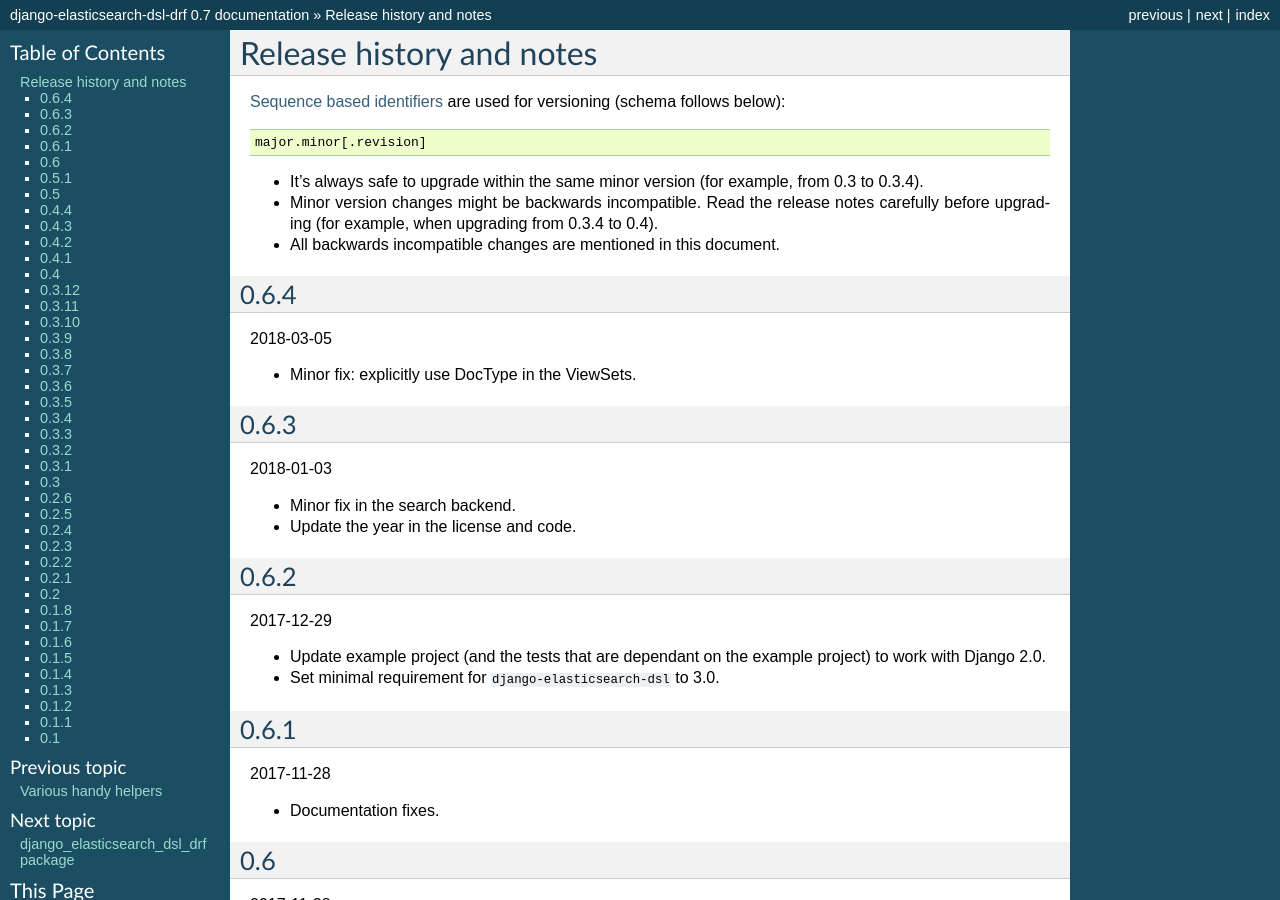
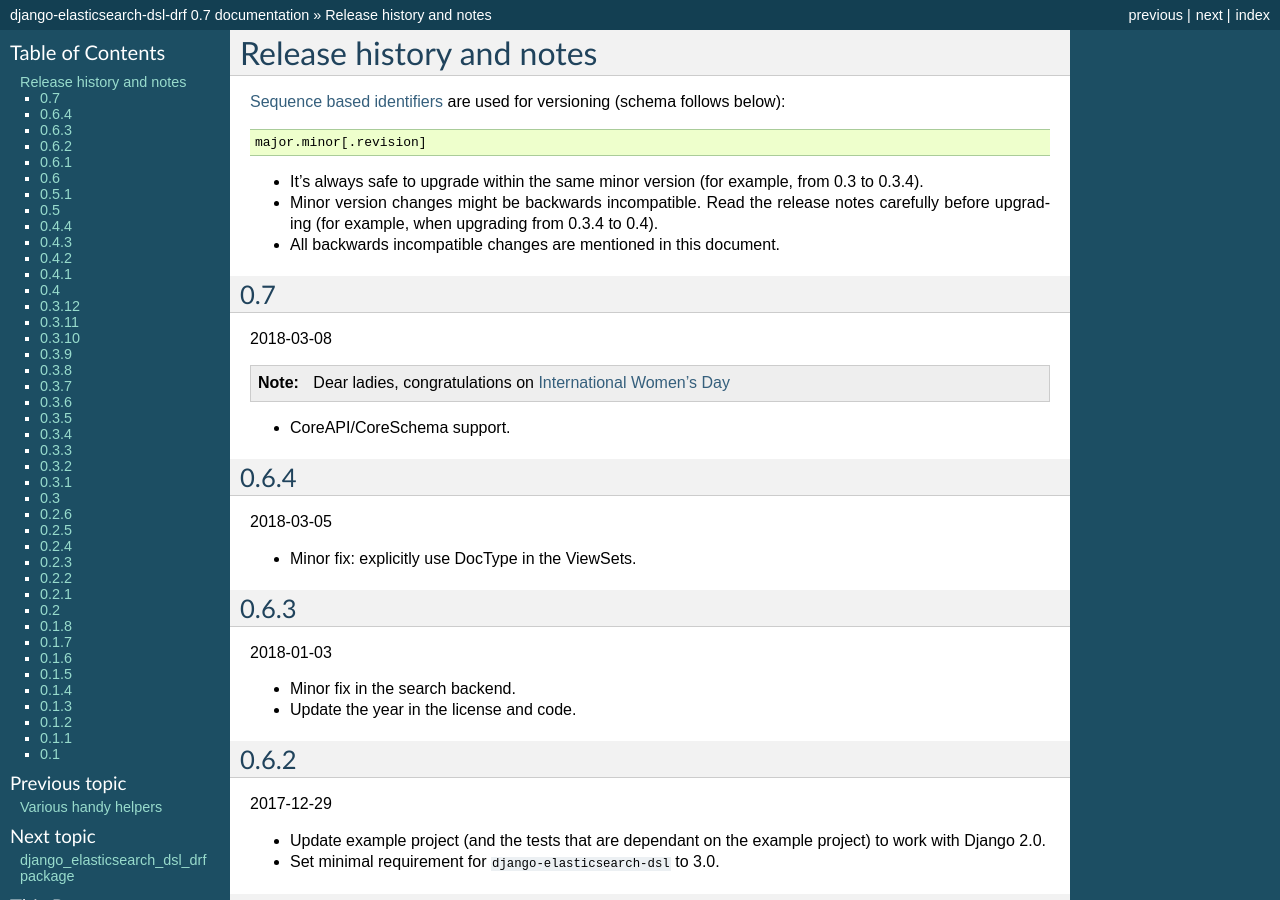
Before and after one commit to bioc7771/django-elasticsearch-dsl-drf, a Sphinx documentation site: the page built from docs/changelog.rst, in a window 1280 px wide and 900 px high. Built offline with Sphinx 7.4.7, drawn with Linux system fonts in a browser that asks for light colours; pages that are not in the unit, such as notebooks, are missing from menus.

Commit message:
updated changelog

```diff
--- a/docs/changelog.rst
+++ b/docs/changelog.rst
@@ -14,6 +14,17 @@
   release notes carefully before upgrading (for example, when upgrading from
   0.3.4 to 0.4).
 - All backwards incompatible changes are mentioned in this document.
+
+0.7
+---
+2018-03-08
+
+.. note::
+
+    Dear ladies, congratulations on `International Women's Day
+    <https://en.wikipedia.org/wiki/International_Women%27s_Day>`_
+
+- CoreAPI/CoreSchema support.
 
 0.6.4
 -----
```
